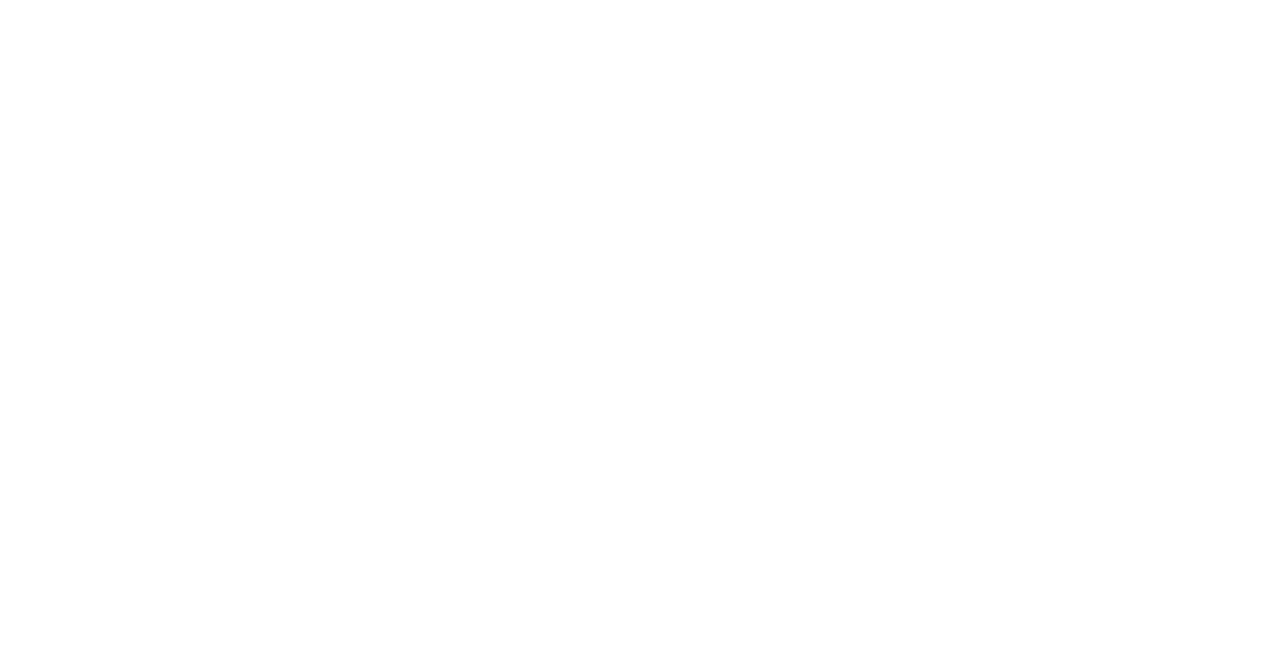
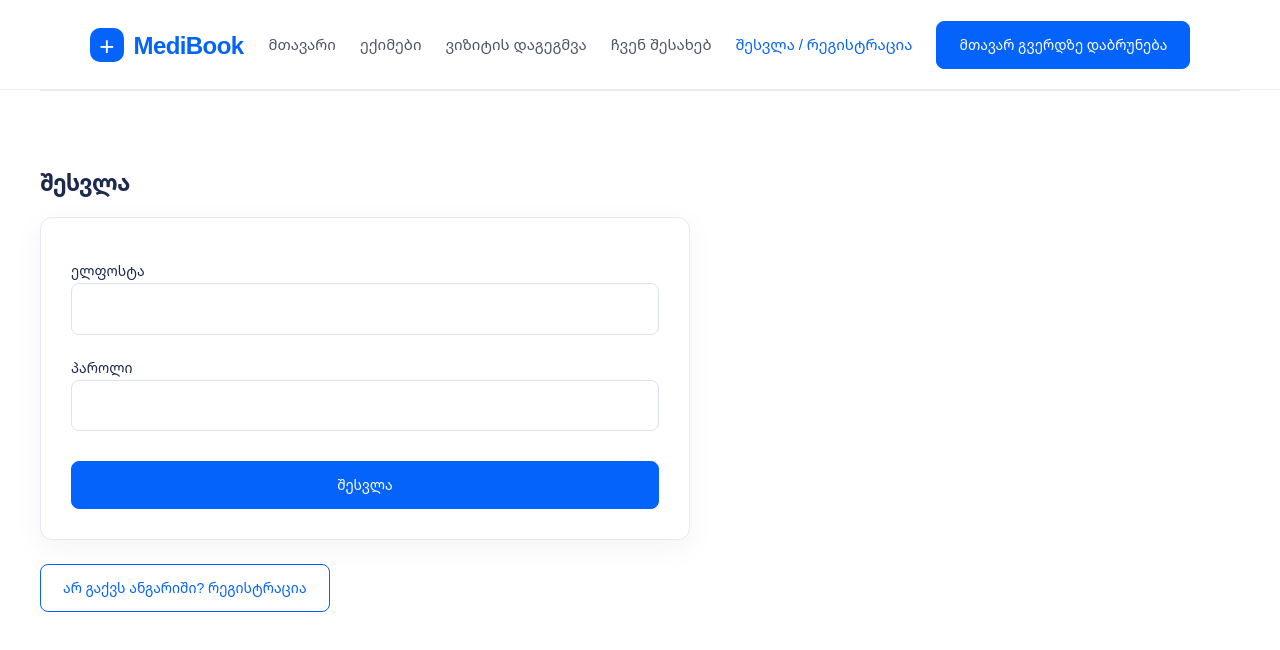
Before and after one commit to takkh19/MediBook, a React (Vite) app: page /MediBook/auth in a window 1280 px wide. Before the commit this address had no page. Shown: the top 650 px of the page. Built offline with nearby package versions, Linux system fonts and the light colour scheme.

Commit message:
feat: add user authentication and logout

```diff
--- a/src/App.jsx
+++ b/src/App.jsx
@@ -8,6 +8,7 @@
 const Doctors = lazy(() => import("./Pages/Doctors.jsx"));
 const Appointments = lazy(() => import("./Pages/Appointments.jsx"));
 const Dashboard = lazy(() => import("./Dashboard.jsx"));
+const Auth = lazy(() => import("./Pages/Auth"));
 
 function RouteLoading() {
   return (
@@ -28,6 +29,7 @@
             <Route path="/doctors" element={<Doctors />} />
             <Route path="/appointments" element={<Appointments />} />
             <Route path="/dashboard" element={<Dashboard />} />
+            <Route path="/auth" element={<Auth />} />
           </Routes>
         </Suspense>
       </BrowserRouter>
--- /dev/null
+++ b/src/Pages/Auth.jsx
@@ -0,0 +1,145 @@
+
+import { useState } from "react";
+import { useNavigate } from "react-router-dom";
+import { saveCurrentUser } from "../utils/auth";
+import SiteHeader from "../components/SiteHeader/SiteHeader";
+
+const USERS_KEY = "medibook-users";
+
+function Auth() {
+    const navigate = useNavigate();
+    const [isRegister, setIsRegister] = useState(false);
+    const [name, setName] = useState("");
+    const [email, setEmail] = useState("");
+    const [password, setPassword] = useState("");
+    const [error, setError] = useState("");
+
+    function handleSubmit(event) {
+        event.preventDefault();
+        setError("");
+
+        const users = JSON.parse(localStorage.getItem(USERS_KEY) || "[]");
+        const normalizedEmail = email.trim().toLowerCase();
+
+        if (!normalizedEmail.includes("@") || password.length < 6) {
+            setError("შეიყვანე სწორი ელფოსტა და მინიმუმ 6-სიმბოლოიანი პაროლი.");
+            return;
+        }
+
+        if (isRegister) {
+            if (!name.trim()) {
+                setError("სახელი აუცილებელია.");
+                return;
+            }
+
+            if (users.some((user) => user.email === normalizedEmail)) {
+                setError("ეს ელფოსტა უკვე რეგისტრირებულია.");
+                return;
+            }
+
+            const newUser = {
+                id: crypto.randomUUID(),
+                name: name.trim(),
+                email: normalizedEmail,
+                password,
+                role: "patient",
+            };
+
+            localStorage.setItem(USERS_KEY, JSON.stringify([...users, newUser]));
+            saveCurrentUser({
+                id: newUser.id,
+                name: newUser.name,
+                email: newUser.email,
+                role: newUser.role,
+            });
+            navigate("/");
+            return;
+        }
+
+        const user = users.find(
+            (item) =>
+                item.email === normalizedEmail && item.password === password
+        );
+
+        if (!user) {
+            setError("ელფოსტა ან პაროლი არასწორია.");
+            return;
+        }
+
+        saveCurrentUser({
+            id: user.id,
+            name: user.name,
+            email: user.email,
+            role: user.role,
+        });
+
+        navigate("/");
+    }
+
+    return (
+        <div className="app">
+            <SiteHeader />
+            <main>
+                <section className="doctors-section">
+                    <h1>{isRegister ? "რეგისტრაცია" : "შესვლა"}</h1>
+
+                    <form onSubmit={handleSubmit} className="appointment-form">
+                        {isRegister && (
+                            <label>
+                                სახელი
+                                <input
+                                    value={name}
+                                    onChange={(event) => setName(event.target.value)}
+                                    required
+                                />
+                            </label>
+                        )}
+
+                        <label>
+                            ელფოსტა
+                            <input
+                                type="email"
+                                value={email}
+                                onChange={(event) => setEmail(event.target.value)}
+                                required
+                            />
+                        </label>
+
+                        <label>
+                            პაროლი
+                            <input
+                                type="password"
+                                value={password}
+                                onChange={(event) => setPassword(event.target.value)}
+                                minLength={6}
+                                required
+                            />
+                        </label>
+
+                        {error && <p role="alert">{error}</p>}
+
+                        <button className="button" type="submit">
+                            {isRegister ? "რეგისტრაცია" : "შესვლა"}
+                        </button>
+                    </form>
+
+                    <button
+                        type="button"
+                        className="button button-outline"
+                        style={{ marginTop: "24px" }}
+                        onClick={() => {
+                            setIsRegister(!isRegister);
+                            setError("");
+                        }}
+                    >
+                        {isRegister
+                            ? "უკვე გაქვს ანგარიში? შესვლა"
+                            : "არ გაქვს ანგარიში? რეგისტრაცია"}
+                    </button>
+                </section>
+            </main>
+        </div>
+    );
+}
+
+export default Auth;
--- a/src/Pages/Doctors.jsx
+++ b/src/Pages/Doctors.jsx
@@ -4,12 +4,11 @@
 import DoctorCard from "../components/DoctorCard/DoctorCard";
 import DoctorModal from "../components/DoctorModal/DoctorModal";
 import SiteHeader from "../components/SiteHeader/SiteHeader";
-
-// Temporary demo role. Replace with authenticated user role later.
-const DEMO_ROLE = "patient";
+import { getCurrentUser } from "../utils/auth";
 
 function Doctors() {
-  const isAdmin = DEMO_ROLE === "admin";
+  const currentUser = getCurrentUser();
+const isAdmin = currentUser?.role === "admin";
 
   const {
     doctors,
--- a/src/components/SiteHeader/SiteHeader.css
+++ b/src/components/SiteHeader/SiteHeader.css
@@ -157,3 +157,15 @@
     white-space: normal;
   }
 }
+.nav-auth-button {
+  border: none;
+  background: transparent;
+  color: inherit;
+  font: inherit;
+  cursor: pointer;
+  padding: 0;
+}
+
+.nav-auth-button:hover {
+  color: #2563eb;
+}
--- a/src/components/SiteHeader/SiteHeader.jsx
+++ b/src/components/SiteHeader/SiteHeader.jsx
@@ -1,14 +1,25 @@
 
 import { useState } from "react";
-import { Link, NavLink } from "react-router-dom";
+import { Link, NavLink, useNavigate } from "react-router-dom";
+import { getCurrentUser, logoutUser } from "../../utils/auth";
 import Icon from "../Icon/Icon.jsx";
 import "./SiteHeader.css";
 
 function SiteHeader() {
+    const navigate = useNavigate();
+
     const [isMenuOpen, setIsMenuOpen] = useState(false);
+    const [currentUser, setCurrentUser] = useState(getCurrentUser);
 
     function closeMenu() {
         setIsMenuOpen(false);
+    }
+
+    function handleLogout() {
+        logoutUser();
+        setCurrentUser(null);
+        closeMenu();
+        navigate("/auth");
     }
 
     return (
@@ -19,14 +30,16 @@
                 aria-label="MediBook მთავარი გვერდი"
                 onClick={closeMenu}
             >
-                <span className="brand-icon" aria-hidden="true">+</span>
+                <span className="brand-icon" aria-hidden="true">
+                    +
+                </span>
                 MediBook
             </Link>
 
             <button
                 type="button"
                 className="mobile-menu-toggle"
-                onClick={() => setIsMenuOpen(!isMenuOpen)}
+                onClick={() => setIsMenuOpen((open) => !open)}
                 aria-label={isMenuOpen ? "მენიუს დახურვა" : "მენიუს გახსნა"}
                 aria-expanded={isMenuOpen}
                 aria-controls="main-navigation"
@@ -42,15 +55,31 @@
                 <NavLink to="/" end onClick={closeMenu}>
                     მთავარი
                 </NavLink>
+
                 <NavLink to="/doctors" onClick={closeMenu}>
                     ექიმები
                 </NavLink>
+
                 <NavLink to="/appointments" onClick={closeMenu}>
                     ვიზიტის დაგეგმვა
                 </NavLink>
+
                 <NavLink to="/about" onClick={closeMenu}>
                     ჩვენ შესახებ
                 </NavLink>
+                {currentUser ? (
+                    <button
+                        type="button"
+                        className="nav-auth-button"
+                        onClick={handleLogout}
+                    >
+                        გამოსვლა
+                    </button>
+                ) : (
+                    <NavLink to="/auth" onClick={closeMenu}>
+                        შესვლა / რეგისტრაცია
+                    </NavLink>
+                )}
             </nav>
 
             <Link
@@ -60,6 +89,7 @@
             >
                 მთავარ გვერდზე დაბრუნება
             </Link>
+
         </header>
     );
 }
--- /dev/null
+++ b/src/utils/auth.js
@@ -0,0 +1,18 @@
+const AUTH_KEY = "medibook-user";
+
+export function getCurrentUser() {
+  try {
+    const savedUser = localStorage.getItem(AUTH_KEY);
+    return savedUser ? JSON.parse(savedUser) : null;
+  } catch {
+    return null;
+  }
+}
+
+export function saveCurrentUser(user) {
+  localStorage.setItem(AUTH_KEY, JSON.stringify(user));
+}
+
+export function logoutUser() {
+  localStorage.removeItem(AUTH_KEY);
+}
```
